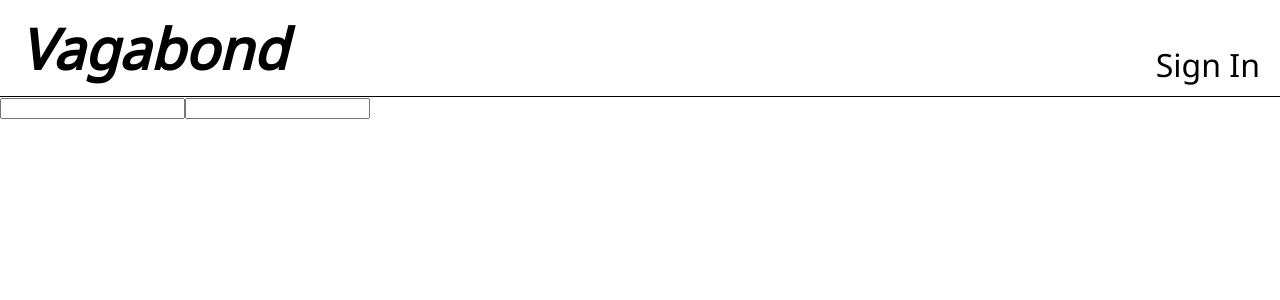
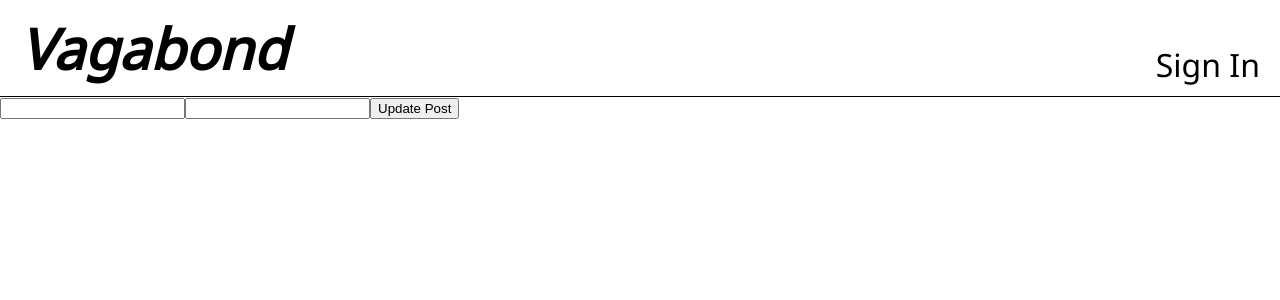
Before and after one commit to futuredevz/Vagabond_Project, a React (Create React App) app in the folder client/: page /cities/1/posts/1/edit in a window 1280 px wide. Shown: the top 300 px of the page. Built offline with nearby package versions, Linux system fonts and the light colour scheme.

Commit message:
edit on posts works

```diff
--- a/client/src/components/EditPostForm.js
+++ b/client/src/components/EditPostForm.js
@@ -1,4 +1,5 @@
 import React, { Component } from 'react'
+import axios from 'axios'
 
 export default class EditPostForm extends Component {
     state = {
@@ -9,16 +10,23 @@ export default class EditPostForm extends Component {
     }
 
     handleChange = (event) => {
-        const post = { ...this.state.post }
-        console.log(event.target.value)
-        post[event.target] = event.target.value
+        const post = { ...this.state.post}
+        post[event.target.name] = event.target.value
         this.setState({ post })
     }
+
+    handleSubmit = async (event) => {
+        const cityId = this.props.match.params.city_id
+        const postId = this.props.match.params.id
+        event.preventDefault()
+        await axios.put(`/api/cities/${cityId}/posts/${postId}`, this.state.post)
+        this.props.history.push(`/cities/${cityId}/posts/${postId}`)
+      }
 
     render() {
         return (
             <div>
-                <form onSubmit={this.props.handleSubmit}>
+                <form onSubmit={this.handleSubmit}>
                     <input type='text' name='title'
                         value={this.state.post.title}
                         onChange={this.handleChange}
@@ -27,7 +35,7 @@ export default class EditPostForm extends Component {
                         value={this.state.post.body}
                         onChange={this.handleChange}
                     />
-                    {/* <Input type='submit' value='Update User' /> */}
+                    <input type='submit' value='Update Post' />
                 </form>
             </div>
         )
```
Also changed, not shown: 1 other file (tests, documents, lock files or other folders).
